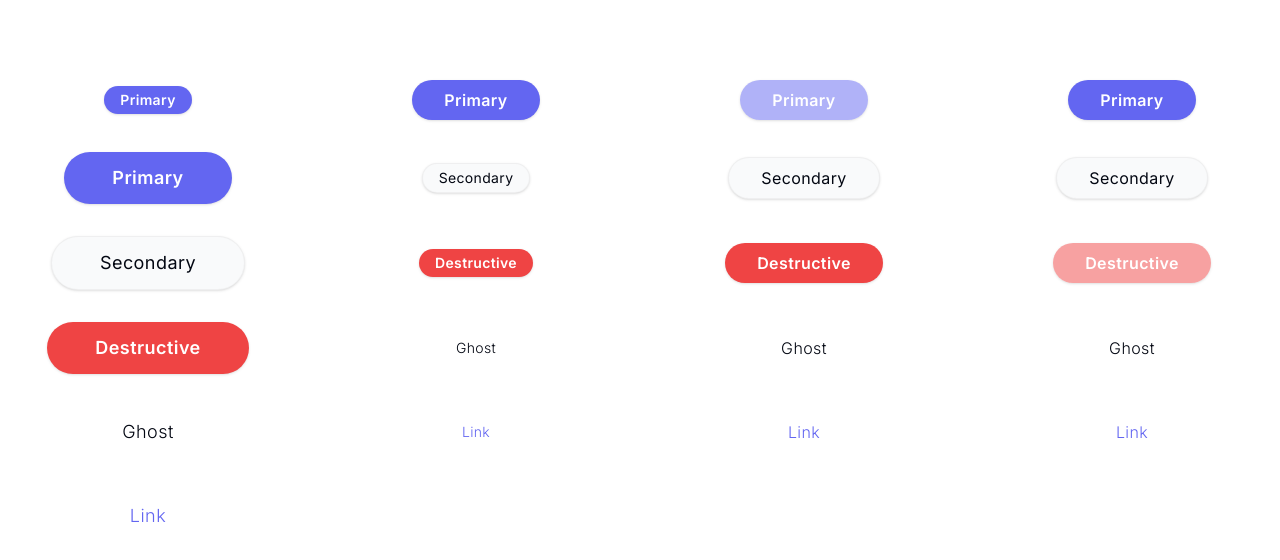
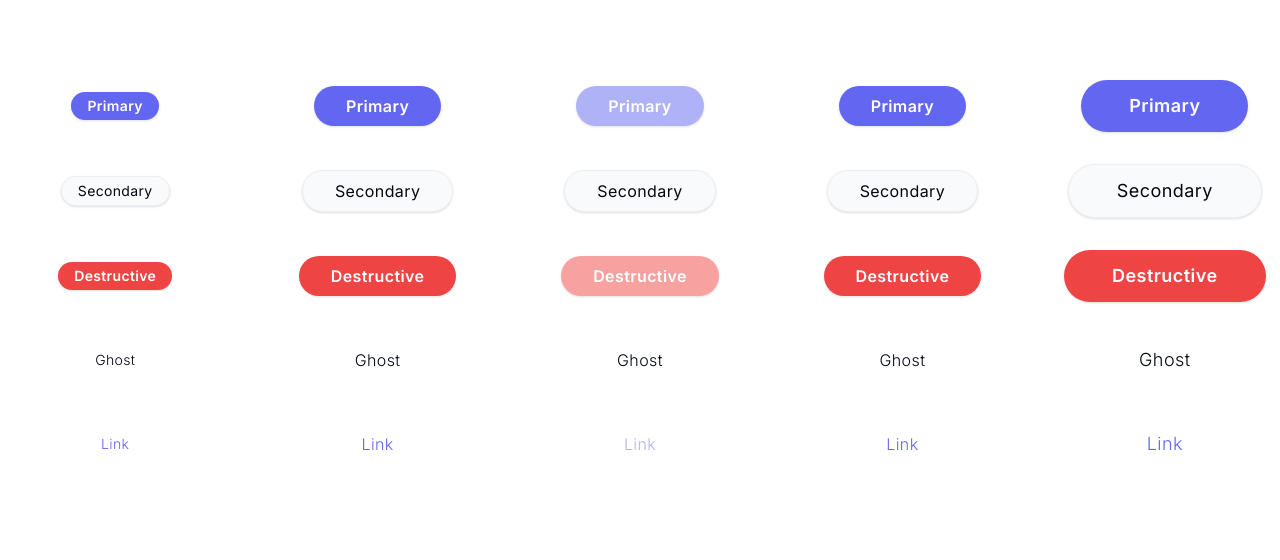
Before and after one commit to ethanmick/button-intermediate, a Next.js app: page / in a window 1280 px wide. Shown: the top 560 px of the page. Built offline with nearby package versions, Linux system fonts and the light colour scheme.

Commit message:
fix: Tweak loading state

```diff
--- a/app/page.tsx
+++ b/app/page.tsx
@@ -10,7 +10,7 @@ export default function Home() {
   const [loading, setLoading] = useState(false)
   return (
     <main className="container mx-auto mt-20">
-      <div className="grid grid-cols-4 items-center justify-center gap-8">
+      <div className="grid grid-cols-5 items-center justify-center gap-8">
         <Button className="justify-self-center" size="small">
           Primary
         </Button>
@@ -57,6 +57,15 @@ export default function Home() {
         <Button
           className="justify-self-center"
           variant="secondary"
+          size="default"
+          loading={loading}
+          onClick={() => setLoading(!loading)}
+        >
+          Secondary
+        </Button>
+        <Button
+          className="justify-self-center"
+          variant="secondary"
           size="large"
         >
           Secondary
@@ -87,6 +96,15 @@ export default function Home() {
         <Button
           className="justify-self-center"
           variant="destructive"
+          size="default"
+          loading={loading}
+          onClick={() => setLoading(!loading)}
+        >
+          Destructive
+        </Button>
+        <Button
+          className="justify-self-center"
+          variant="destructive"
           size="large"
         >
           Destructive
@@ -103,6 +121,15 @@ export default function Home() {
           variant="ghost"
           size="default"
           disabled
+        >
+          Ghost
+        </Button>
+        <Button
+          className="justify-self-center"
+          variant="ghost"
+          size="default"
+          loading={loading}
+          onClick={() => setLoading(!loading)}
         >
           Ghost
         </Button>
@@ -124,6 +151,15 @@ export default function Home() {
         >
           Link
         </Button>
+        <Button
+          className="justify-self-center"
+          variant="link"
+          size="default"
+          loading={loading}
+          onClick={() => setLoading(!loading)}
+        >
+          Link
+        </Button>
         <Button className="justify-self-center" variant="link" size="large">
           Link
         </Button>
--- a/components/ui/button/index.tsx
+++ b/components/ui/button/index.tsx
@@ -39,13 +39,13 @@ const variants = cva(
           'font-normal',
           'bg-gray-50',
           'hover:bg-gray-100',
+          'disabled:bg-gray-50',
           'text-gray-950',
           'rounded-full',
           'shadow',
           'border',
           'border-neutral-200/50',
         ],
-        ghost: ['font-light', 'text-gray-950', 'hover:text-gray-600'],
         destructive: [
           'font-semibold',
           'bg-red-500',
@@ -57,10 +57,18 @@ const variants = cva(
           'disabled:bg-red-500/50',
           'disabled:shadow',
         ],
+        ghost: [
+          'font-light',
+          'text-gray-950',
+          'hover:text-gray-600',
+          'disabled:text-gray-950',
+        ],
         link: [
           'font-light',
           'text-indigo-500',
           'hover:text-indigo-600',
+          'disabled:text-indigo-500/50',
+          'disabled:no-underline',
           'hover:underline',
         ],
       },
@@ -77,9 +85,21 @@ const variants = cva(
   }
 )
 
-const Loading = () => (
-  <div className="absolute inline-flex items-center">
-    <div className="w-4 h-4 rounded-full border-2 border-b-transparent animate-spin border-white" />
+const loading = cva(['absolute', 'inline-flex', 'items-center'], {
+  variants: {
+    variant: {
+      primary: ['border-white'],
+      secondary: ['border-gray-950'],
+      destructive: ['border-white'],
+      ghost: ['border-gray-950'],
+      link: ['border-indigo-500'],
+    },
+  },
+})
+
+const Loading = ({ variant }: VariantProps<typeof loading>) => (
+  <div className={loading({ variant })}>
+    <div className="w-4 h-4 rounded-full border-2 border-b-transparent animate-spin border-[inherit]" />
   </div>
 )
 
@@ -95,7 +115,7 @@ const Button = forwardRef<HTMLButtonElement, ButtonProps>(
       className={twMerge(clsx(variants({ variant, size, className })))}
       {...rest}
     >
-      {loading && <Loading />}
+      {loading && <Loading variant={variant} />}
       <span
         className={clsx('transition', {
           'opacity-0': loading,
```
